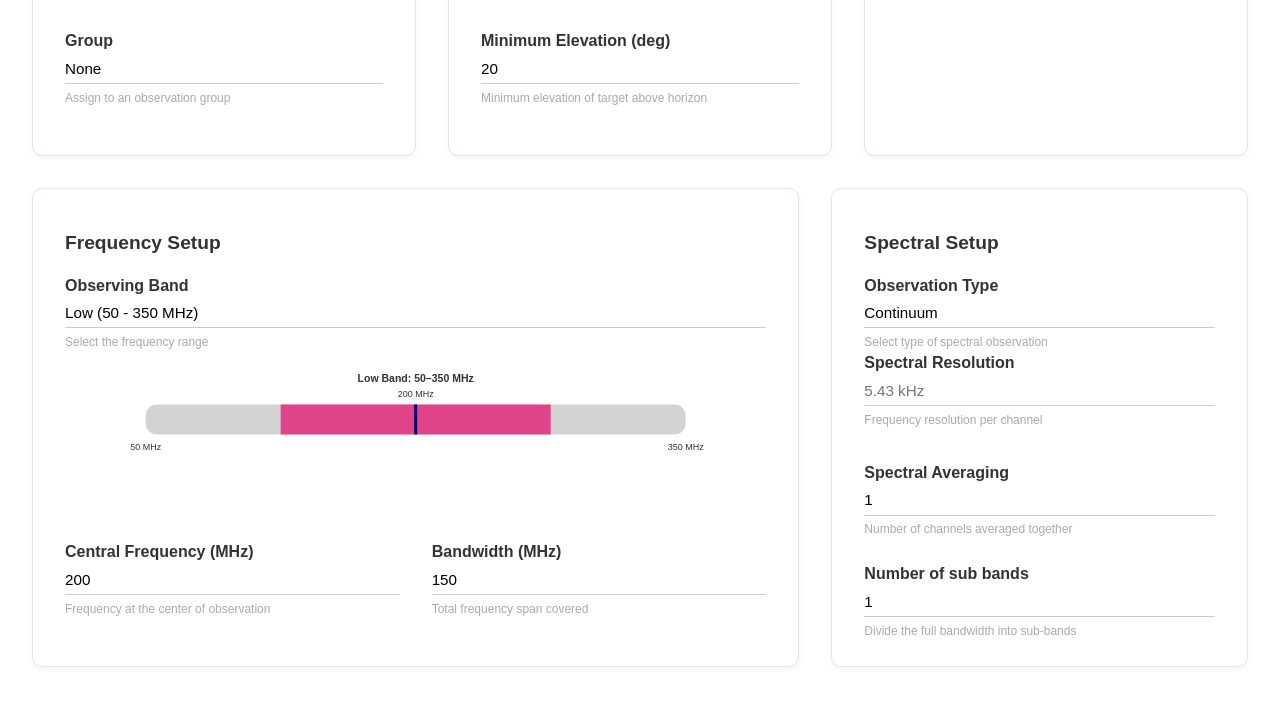
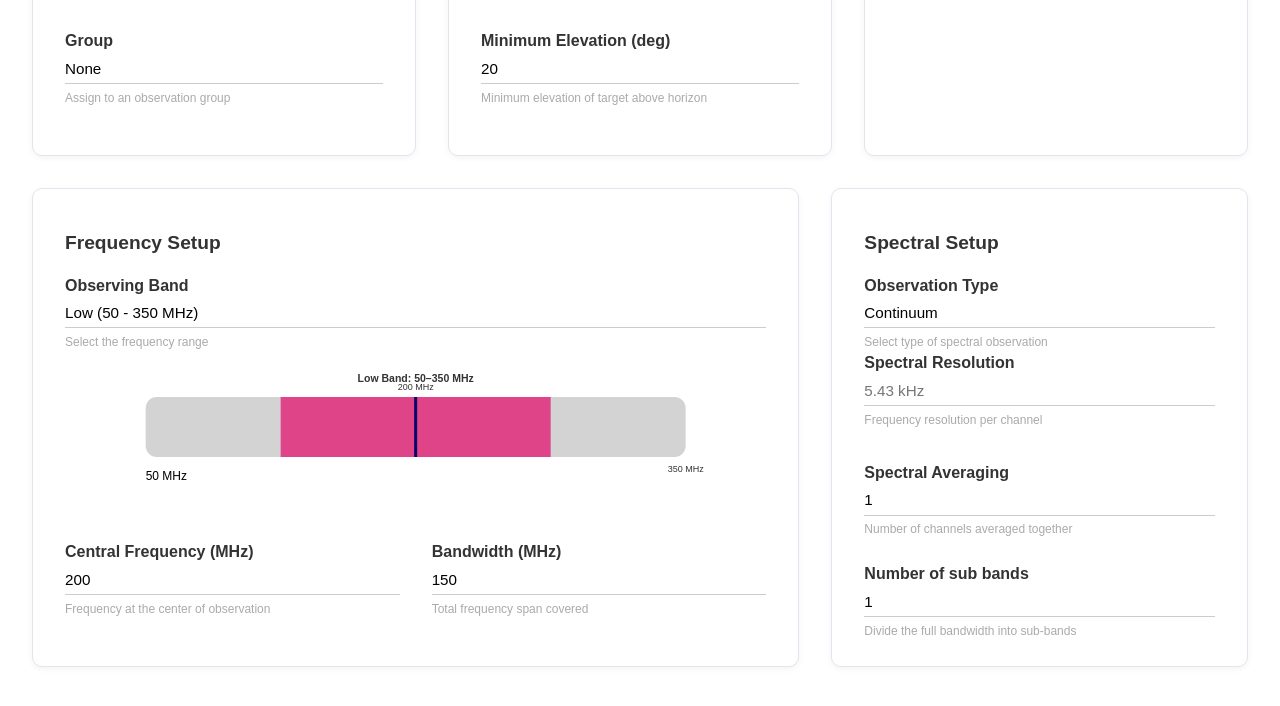
Before and after one commit to olgabayandina-hub/PHT_design_test, a plain HTML site: page index.html in a window 1280 px wide. Shown: the part 198-904 px from the top of the page. Drawn offline with nearby package versions, Linux system fonts and the light colour scheme.

Commit message:
Update index.html

```diff
--- a/index.html
+++ b/index.html
@@ -20,7 +20,7 @@
 
 #skaPlot {
   width: 100%;    /* fill parent instead of fixed pixels */
-  height: 200px;  /* a bit taller so labels don’t overlap */
+  height: 300px;  /* a bit taller so labels don’t overlap */
   margin: 1rem 0;
 }
     h2 {
@@ -283,8 +283,8 @@ select {
   const width = 800;
   const height = 200;
   const margin = { left: 40, right: 40 };
-  const rectY = 50;
-  const rectHeight = 40;
+  const rectY = 40;
+  const rectHeight = 80;
 
   const svg = d3.select("#skaPlot");
 
@@ -329,10 +329,9 @@ select {
 
   // Labels
   svg.append("text")
-    .attr("class", "freq-label")
-    .attr("x", xScale(bandMin))
-    .attr("y", rectY + rectHeight + 20)
-    .text("50 MHz");
+   .attr("x", xScale(bandMin))
+   .attr("y", rectY + rectHeight + 30) // label below rectangle
+   .text("50 MHz");
 
   svg.append("text")
     .attr("class", "freq-label")
```
